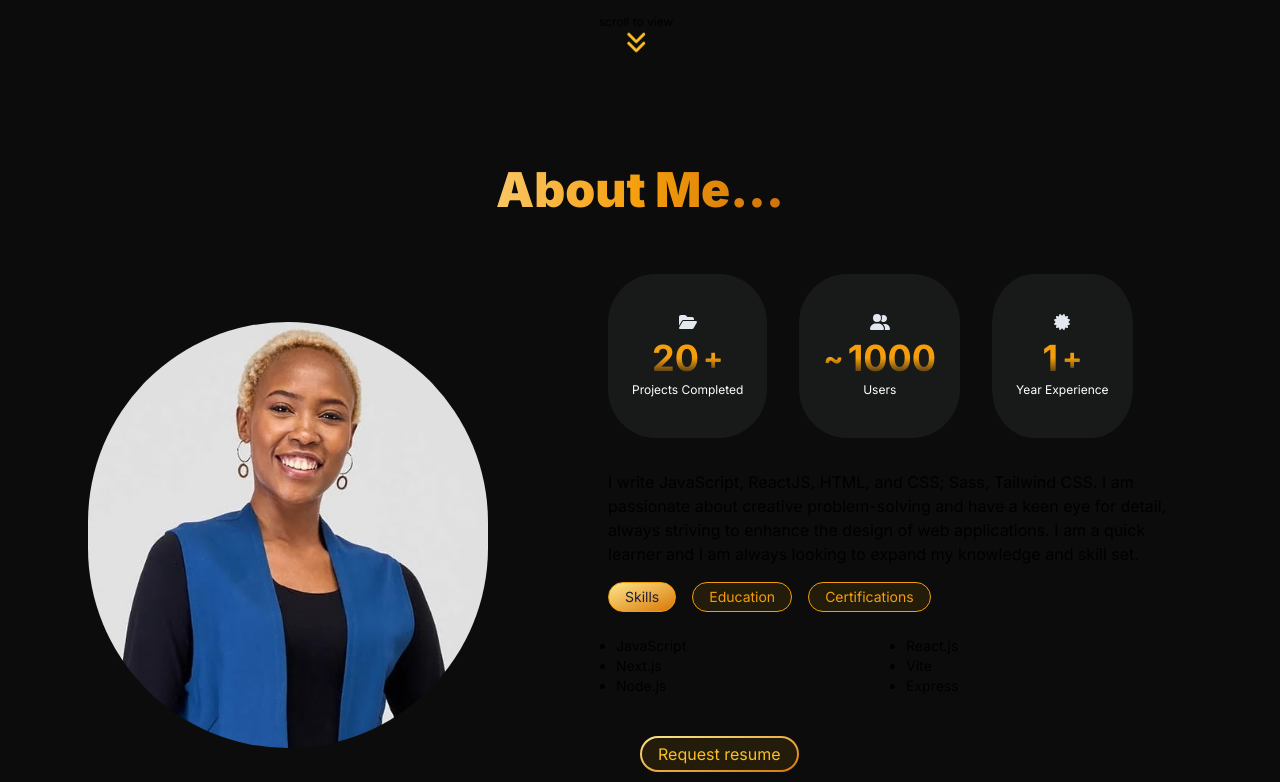
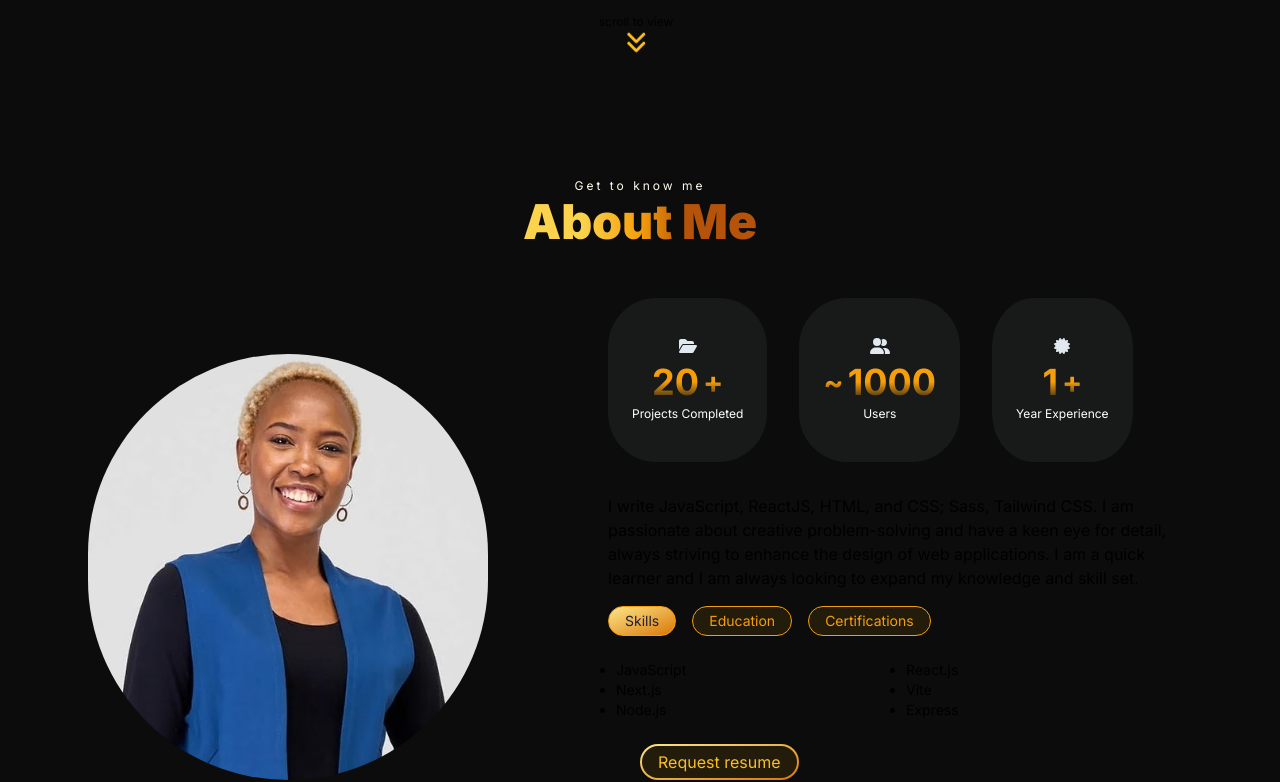
Before and after one commit to bridgitkanini/bridgitkanini-portfolio, a Next.js app: page / in a window 1280 px wide. Shown: the part 632-1414 px from the top of the page. Built offline with nearby package versions, Linux system fonts and the light colour scheme.

Commit message:
Added header text.

```diff
--- a/src/app/components/AboutSection.jsx
+++ b/src/app/components/AboutSection.jsx
@@ -37,7 +37,7 @@ const TAB_DATA = [
     title: "Certifications",
     id: "certifications",
     content: (
-      <ul className="list-disc pl-2 text-sm">
+      <ul className="list-disc pl-2 text-sm -mt-2">
         <li>
           <a
             href="https://www.freecodecamp.org/certification/bkm-code/javascript-algorithms-and-data-structures"
@@ -90,10 +90,15 @@ const AboutSection = () => {
   };
 
   return (
-    <section id="about" className="py-4 mx-auto px-8">
-      <h2 className="text-center text-transparent mt-8 bg-clip-text bg-gradient-to-r from-amber-100 from-25% via-amber-500 via-50% to-amber-700 to-70% text-2xl sm:text-2xl lg:text-5xl lg:leading-normal font-black">
-        About Me...
-      </h2>
+    <section id="about" className="py-2 mx-auto px-8 mb-24">
+      <div className="relative flex flex-col items-center justify-center mt-16">
+        <span className="text-xs tracking-[.25em] text-amber-50 text-center -mb-2">
+          Get to know me
+        </span>
+        <h2 className="text-center text-transparent bg-clip-text bg-gradient-to-r from-amber-300 from-25% via-amber-500 via-50% to-amber-700 to-70% text-2xl sm:text-2xl lg:text-5xl lg:leading-normal font-black">
+          About Me
+        </h2>
+      </div>
       <div className="md:grid md:grid-cols-2 gap-4 px-4 xl:gap-4 sm:py-4 xl:px-4">
         <Image
           src="/images/about-image02.png"
@@ -139,7 +144,7 @@ const AboutSection = () => {
           </div>
         </div>
       </div>
-      <div className="ml-80 -mt-8">
+      <div className="ml-80 -mt-14">
         <Link
           href="/#contact"
           className="absolute ml-72 mt-1 px-1 inline-block py-1 w-full sm:w-fit rounded-full bg-gradient-to-br from-amber-200 to-amber-600 hover:bg-amber-500 text-amber-400"
--- a/src/app/components/AchievementsSection.jsx
+++ b/src/app/components/AchievementsSection.jsx
@@ -35,7 +35,7 @@ const achievementsList = [
 
 const AchievementsSection = () => {
   return (
-    <div className="xl:gap-16 sm:py-8">
+    <div className="xl:gap-16 sm:py-8 -mt-2">
       <div className="rounded-md flex flex-col sm:flex-row items-center gap-8">
         {achievementsList.map((achievement, index) => (
           <div
```
